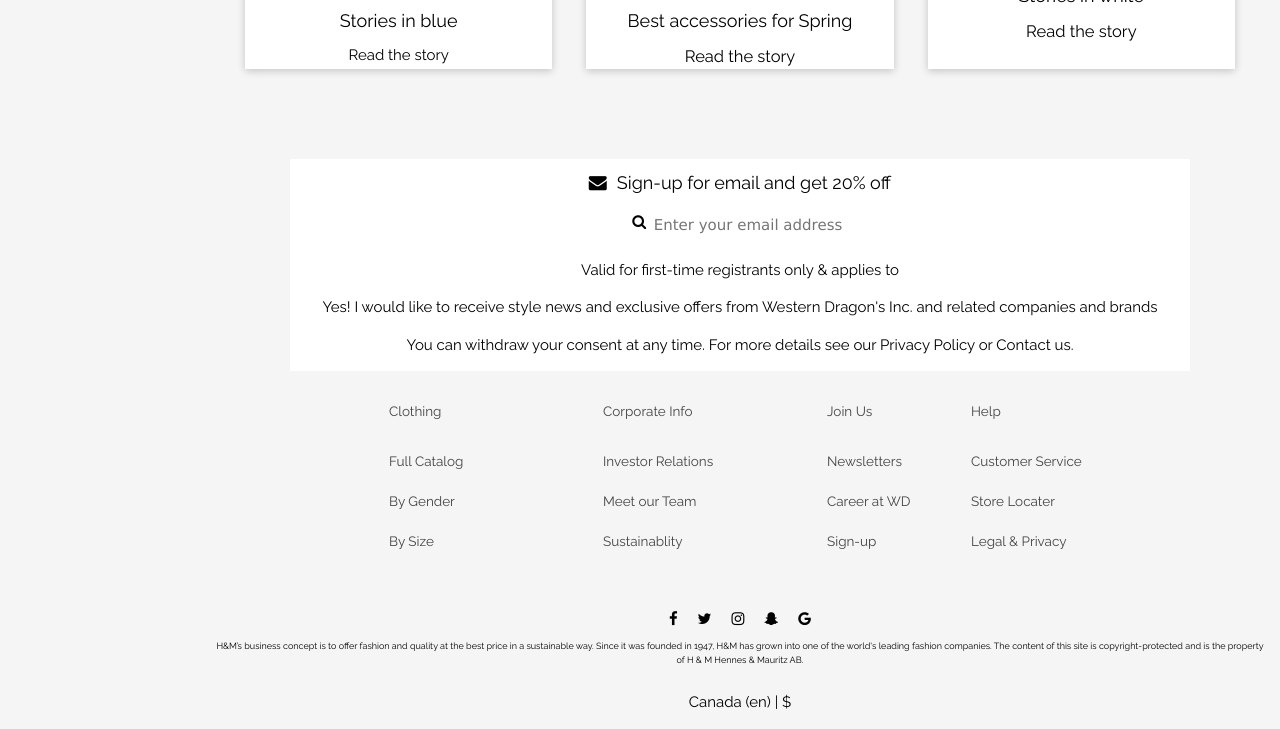
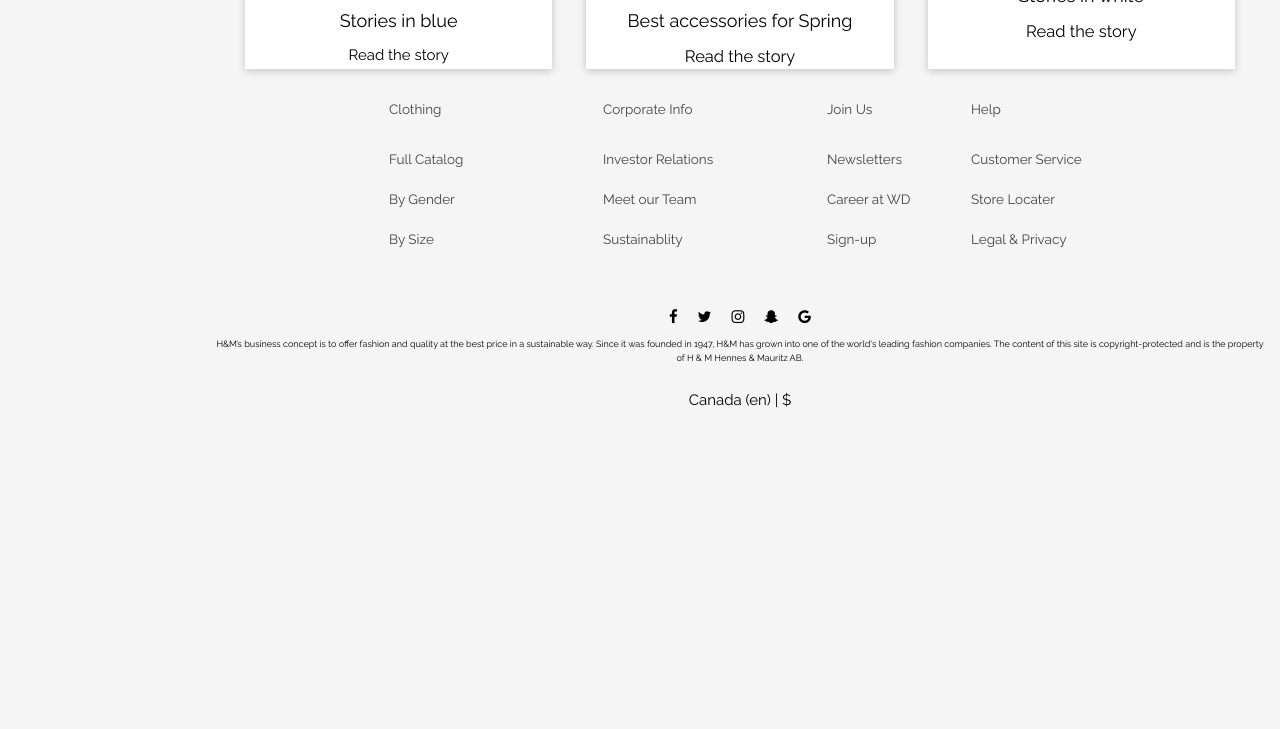
Before and after one commit to Ckalia40/Retail-Website, a plain HTML site: page index.html in a window 1280 px wide. Shown: the part 4951-5680 px from the top of the page. After the commit the page ends 5378 px from the top, so only its background shows below. Drawn offline with nearby package versions, Linux system fonts and the light colour scheme; a web font is replaced by a local one.

Commit message:
email section deleted

```diff
--- a/index.html
+++ b/index.html
@@ -306,19 +306,6 @@
 
 
                             </div>
-                             <div class="wrap bg">
-                                    <div class="email">
-                                             <h1><i class="fa fa-envelope"></i>Sign-up for email and get 20% off</h1>
-                                             <div class="search">
-                                                    <i class="fa fa-search searchIcon"></i>
-                                                    <input class="searchBox" type="search" name="search" placeholder="Enter your email address">
-
-                                                  </div>
-                                            <p style = "font-family:'Raleway', sans-serif; font-size: 1rem;padding-right:1rem; padding-left: 1rem ">Valid for first-time registrants only & applies to </p>
-                                            <p style = "font-family:'Raleway', sans-serif; font-size: 1rem;padding-right:1rem; padding-left: 1rem">Yes! I would like to receive style news and exclusive offers from Western Dragon's Inc. and related companies and brands</p>
-                                            <p style = "font-family:'Raleway', sans-serif; font-size: 1rem; padding-right:1rem; padding-left: 1rem;">You can withdraw your consent at any time. For more details see our Privacy Policy or Contact us. </p>
-                                    </div>
-                             </div>
 
 
 
```
